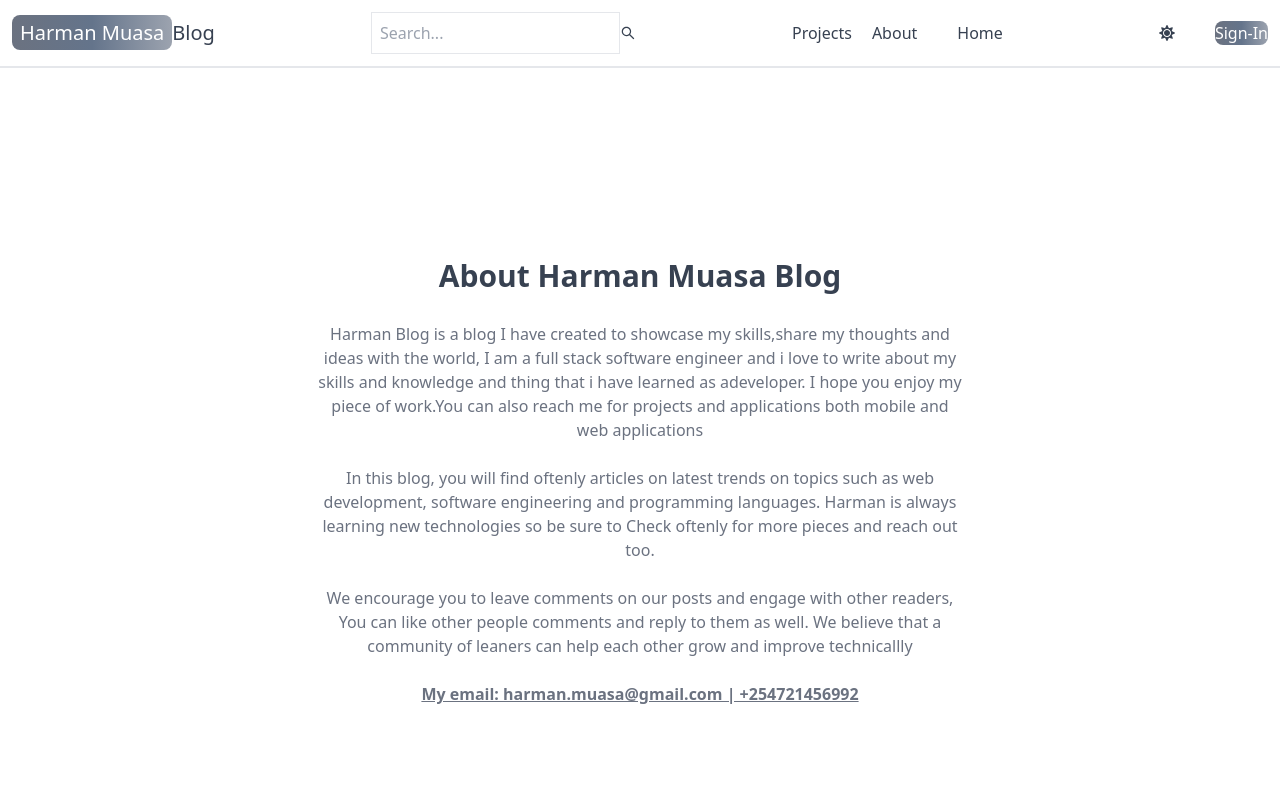
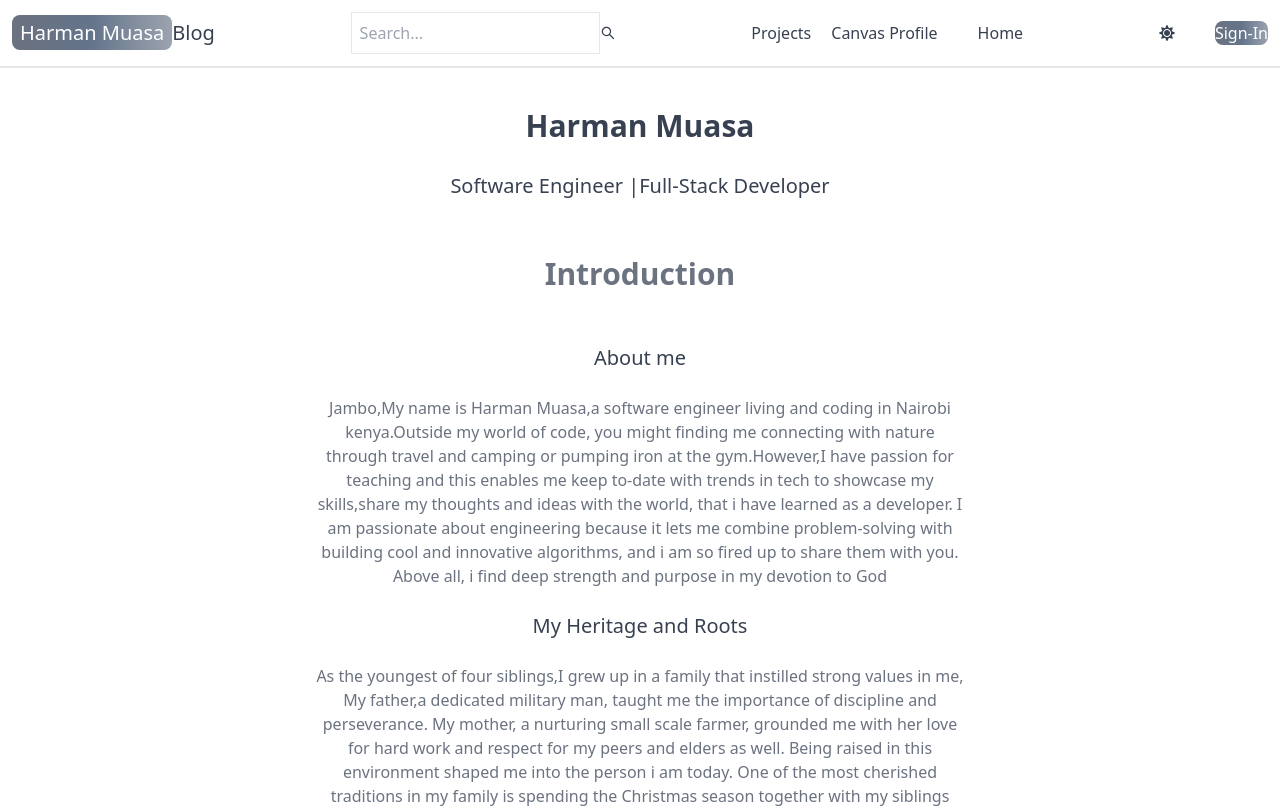
Before and after one commit to Muasa-harman/blog-app-mern-stack, a React (Vite) app in the folder client/: page /about in a window 1280 px wide. Shown: the top 808 px of the page. Built offline with nearby package versions, Linux system fonts and the light colour scheme.

Commit message:
updated canvas

```diff
--- a/client/src/components/CallToAction.jsx
+++ b/client/src/components/CallToAction.jsx
@@ -20,7 +20,7 @@ const CallToAction = () => {
         <button className="rounded-bl-none bg-gradient-to-r focus:outline from-gray-500 via-slate-500 to-gray-800 rounded-lg text-white p-2"> <a  href="/myprojects" target="_blank" rel="noopener noreferrer"> Click to View!!!!! My Javascript/Typescript && django Projects</a></button>
       </div>
       <div className="p-2 flex-1">
-        <img className="rounded-full size=10"
+        <img className="rounded-full size=8"
           src="https://media.licdn.com/dms/image/D4D03AQG7BUxHF4I8Tg/profile-displayphoto-shrink_800_800/0/1701194850229?e=1718236800&v=beta&t=nUpzxtiFS_lQffhlmZeobF8DnFht1AuklPYxZ1L4_yA"
           style={{ width: '400px', height: '400px' }}
         />
--- a/client/src/components/Header.jsx
+++ b/client/src/components/Header.jsx
@@ -92,7 +92,7 @@ export const Header = () => {
           <Link to="/projects">Projects</Link>
         </div>
         <div className="mr-5 hover:text-slate-800 focus:border-green-500">
-          <Link to="/about">About</Link>
+          <Link to="/about">Canvas Profile</Link>
         </div>
         <div className="ml-5 hover:text-slate-800 focus:border-green-500">
           <Link to="/">Home</Link>
--- a/client/src/pages/About.jsx
+++ b/client/src/pages/About.jsx
@@ -5,28 +5,47 @@ export const About = () => {
     <div className="min-h-screen flex items-center justify-center ">
       <div className="max-w-2xl mx-auto p-3 text-center">
         <div className="">
-          <h1 className="text-3xl font font-semibold text-center my-7">About Harman Muasa Blog</h1>
+          <h1 className="text-3xl font font-semibold text-center my-7">Harman Muasa</h1>
+          <h1 className="text-xl font text-center my-7">Software Engineer |Full-Stack Developer</h1>
           <div className="text-md text-gray-500 flex flex-col gap-6">
+          <h1 className="text-3xl font font-semibold text-center my-7">Introduction</h1>
+          <h1 className="text-xl text-gray-700 font">About me</h1>
+
             <p className="">
-              Harman Blog is a blog I have created to showcase my skills,share
-              my thoughts and ideas with the world, I am a full stack software
-              engineer and i love to write about my skills and knowledge and
-              thing that i have learned as adeveloper. I hope you enjoy my piece
-              of work.You can also reach me for projects and applications  both mobile and web applications
+              Jambo,My name is Harman Muasa,a software engineer living and coding in Nairobi kenya.Outside my world of code,
+              you might finding me connecting with nature through travel and camping or pumping iron at the gym.However,I have passion for teaching
+              and this enables me keep to-date with trends in tech to showcase my skills,share
+              my thoughts and ideas with the world,
+              that i have learned as a developer.
+              I am passionate about engineering because it lets me combine problem-solving with building cool and innovative algorithms,
+              and i am so fired up to share them with you. Above all, i find deep strength and purpose in my devotion to God
             </p>
+            <h1 className="text-xl text-gray-700 font">My Heritage and Roots</h1>
             <p className="">
-              In this blog, you will find oftenly articles on latest trends on
-              topics such as web development, software engineering and
-              programming languages. Harman is always learning new technologies
-              so be sure to Check oftenly for more pieces and reach out too.
+              As the youngest of four siblings,I grew up in a family that instilled strong values in me, My father,a dedicated military man,
+              taught me the importance of discipline and perseverance. My mother, a nurturing small scale farmer, grounded me with her love for
+              hard work and respect for my peers and elders as well. Being raised in this environment shaped me into the person i am today.
+
+              One of the most cherished traditions in my family is spending the Christmas season together with my siblings and their families
+              in Ukambani, our ancestral homeland. Ukambani is a beautiful region in the eastern region of kenya know for rich cultural Heritage
+              .During this time, we gather with extended family to celebrate, share stories and catch up as we strengthen our bond.
+              The moments of togetherness are a constant source of joy and inspiration for me to be the man i intent to be.
             </p>
+            <h1 className="text-xl text-gray-700 font">Personal Journey and Milestones</h1>
             <p className="">
-              We encourage you to leave comments on our posts and engage with
-              other readers, You can like other people comments and reply to
-              them as well. We believe that a community of leaners can help each
-              other grow and improve technicallly
+              My undergraduate degree was pivotal milestone in my development. It equipped me with a strong foundation
+              in knowledge and critical thinking skills. This journey would not heave been possible without unwavering support of my parents and family
+              . There encouragement and believe in me fueled my motivation throughout those challenging semesters.The decision to major in software development
+              after graduation came from desire to apply that knowledge in practical setting. It's a testament to their support that i felt
+              empowered to take this leap and embark on this exiting new chapter.
             </p>
-            <h3 className="font-semibold underline">My email: harman.muasa@gmail.com | +254721456992</h3>
+            <h1 className="text-xl text-gray-700 font">My Future Aspirations</h1>
+            <p className="">
+              I aspire to develop tech solutions that address local and global challenges and also uplift the less fortune. This could involve
+              creating accessible educational platforms such as my blog,building applications that stream the essential services, or even crafting programs that provide
+              digital literacy training like my you tube channel that i post most educational materials as well as programming concepts - all with the goal of fostering a more inclusive
+              and tech connected society as the world become a global village.
+            </p>
           </div>
         </div>
       </div>
--- a/client/src/pages/Projects.jsx
+++ b/client/src/pages/Projects.jsx
@@ -3,7 +3,7 @@ import CallToAction from '../components/CallToAction'
 
 export const Projects = () => {
   return (
-    <div className='min-h-screen max-w-2xl mx-auto flex justify-center items-center flex-col p-3 gap-6'>
+    <div className='min-h-screen max-w-3xl mx-auto flex justify-center items-center flex-col p-3 gap-6'>
       <h1 className="text-3xl font-semibold">Projects</h1>
       <p className="text-md text-gray-500">Build fun and engaging projects while learning JavaScript/TypeScript<br/> Nodejs and django</p>
       <CallToAction/>
```
